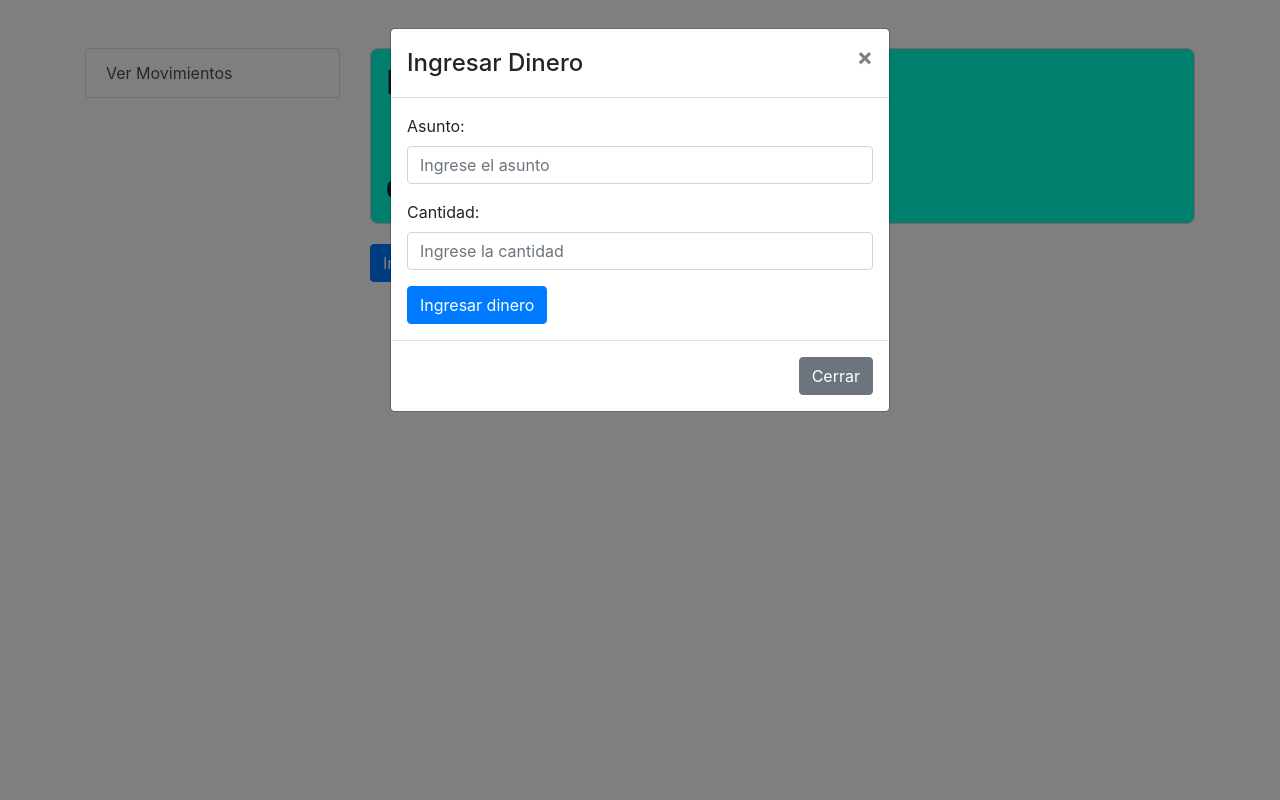
After one commit to ZazzaElItaliano/RaboBank, a PHP site: page /cajeroAutomatico.php in a window 1280 px wide, after a click on "Ingresar Dinero". The commit adds this page. Run offline with PHP 8.4, Linux system fonts and the light colour scheme; a user stored in the database is signed in; data that the repository does not hold is empty.

Commit message:
subo cuenta funcional meter/sacar dinero

```diff
--- /dev/null
+++ b/CSS/estilosCajero.css
@@ -0,0 +1,23 @@
+
+
+.saldo-container {
+    background-color: #00ffdd;
+    border: 1px solid #f5c6cb;
+    border-radius: 8px;
+    padding: 15px;
+    margin-bottom: 20px;
+}
+
+.saldo-text {
+    font-size: 24px;
+    font-weight: bold;
+    color: rgb(26, 29, 29);
+}
+
+.botones-container {
+    margin-bottom: 20px;
+}
+
+.titulo-saldo {
+    margin-bottom: 70px;
+}
--- /dev/null
+++ b/Consultas/mostrarSaldo.php
@@ -0,0 +1,16 @@
+<?php
+session_start();
+include("conexion.php");
+$dni = $_SESSION['dni'];
+
+
+
+$consultaSaldo="SELECT saldo FROM cuenta WHERE dni='$dni'";
+$ejecutar=mysqli_query($conexion, $consultaSaldo);
+$guardar=mysqli_fetch_assoc($ejecutar);
+$saldoUsuario=$guardar['saldo'];
+
+
+
+
+?>
--- /dev/null
+++ b/cajeroAutomatico.php
@@ -0,0 +1,115 @@
+
+<?php  include("Consultas/mostrarSaldo.php") ?>
+<!DOCTYPE html>
+<html lang="en">
+<head>
+    <meta charset="UTF-8">
+    <meta name="viewport" content="width=device-width, initial-scale=1.0">
+    <title>Banco</title>
+    <link rel="stylesheet" href="https://maxcdn.bootstrapcdn.com/bootstrap/4.5.2/css/bootstrap.min.css">
+    <link rel="stylesheet" href="CSS/estilosCajero.css">
+</head>
+<body>
+
+<div class="container mt-5">
+    <div class="row">
+        <!-- Menú lateral -->
+        <div class="col-md-3">
+            <div class="list-group">
+                <a href="#" class="list-group-item list-group-item-action">Ver Movimientos</a>
+            </div>
+        </div>
+
+        <!-- Contenido principal -->
+        <div class="col-md-9">
+            <div class="saldo-container">
+                <h2 class="titulo-saldo">Resumen del Saldo</h2>
+                <div class="saldo-text"> <?php echo number_format($saldoUsuario, 2);   ?>$</div>
+            </div>
+
+            <div class="botones-container">
+                <button class="btn btn-primary" data-toggle="modal" data-target="#ingresoModal">Ingresar Dinero</button>
+                <button type="button" class="btn btn-danger" data-toggle="modal" data-target="#retiroModal"> Retirar Dinero</button>
+            </div>
+        </div>
+    </div>
+</div>
+<!-- Modal para ingresar dinero -->
+<div class="modal" id="ingresoModal">
+    <div class="modal-dialog">
+        <div class="modal-content">
+
+            <!-- Modal Header -->
+            <div class="modal-header">
+                <h4 class="modal-title">Ingresar Dinero</h4>
+                <button type="button" class="close" data-dismiss="modal">&times;</button>
+            </div>
+
+            <!-- Modal Body -->
+            <div class="modal-body">
+                <form action="Consultas/meterDinero.php" method="post">
+
+                    <div class="form-group">
+                        <label for="asunto">Asunto:</label>
+                        <input type="text" class="form-control" id="asunto" placeholder="Ingrese el asunto">
+                    </div>
+
+                    <div class="form-group">
+                        <label for="cantidad">Cantidad:</label>
+                        <input type="number" class="form-control" id="cantidad" name="cantidad"   step="0.01" placeholder="Ingrese la cantidad">
+                    </div>
+
+
+
+                    <button type="submit" class="btn btn-primary">Ingresar dinero</button>
+                </form>
+            </div>
+
+            <!-- Modal Footer -->
+            <div class="modal-footer">
+                <button type="button" class="btn btn-secondary" data-dismiss="modal">Cerrar</button>
+            </div>
+
+        </div>
+    </div>
+</div>
+<!-- Modal para retirar dinero -->
+<div class="modal" id="retiroModal">
+    <div class="modal-dialog">
+        <div class="modal-content">
+            <!-- Cabecera del Modal -->
+            <div class="modal-header">
+                <h4 class="modal-title">Retirar Dinero</h4>
+                <button type="button" class="close" data-dismiss="modal">&times;</button>
+            </div>
+
+            <!-- Cuerpo del Modal -->
+            <div class="modal-body">
+                <form action="Consultas/sacarDinero.php" method="post">
+
+                    <div class="form-group">
+                        <label for="asuntoRetiro">Asunto:</label>
+                        <input type="text" class="form-control" id="asuntoRetiro" name="asuntoRetiro" required>
+                    </div>
+                    <div class="form-group">
+                        <label for="cantidadRetiro">Cantidad a Retirar:</label>
+                        <input type="number" class="form-control" id="cantidadRetiro" name="cantidadRetiro" step="0.01" required>
+                    </div>
+
+                    <button type="submit" class="btn btn-primary">Retirar Dinero</button>
+                </form>
+            </div>
+            <div class="modal-footer">
+                <button type="button" class="btn btn-secondary" data-dismiss="modal">Cerrar</button>
+            </div>
+        </div>
+    </div>
+</div>
+
+
+<script src="https://code.jquery.com/jquery-3.5.1.slim.min.js"></script>
+<script src="https://cdn.jsdelivr.net/npm/@popperjs/core@2.11.6/dist/umd/popper.min.js"></script>
+<script src="https://maxcdn.bootstrapcdn.com/bootstrap/4.5.2/js/bootstrap.min.js"></script>
+
+</body>
+</html>
--- a/home.php
+++ b/home.php
@@ -87,7 +87,7 @@ include("Consultas/noEvadirLogin.php");
              <a href="perfil.php"><ion-icon name="person-outline"></ion-icon></a>
             </li>
             <li  style="--i:1;--clr:#fee800;">
-            <a><ion-icon name="card-outline"></ion-icon></a>
+            <a href="cajeroAutomatico.php"><ion-icon name="card-outline"></ion-icon></a>
             </li>
             <li  style="--i:2;--clr:#04fc43;">
             <a><ion-icon name="chatbubbles-outline"></ion-icon></a>
```
Also changed, not shown: Consultas/accesoAdmin.php (added, +31 -0 lines), Consultas/datosUsuarios.php (added, +34 -0 lines), Consultas/mantenerSesionAdmin.php (added, +12 -0 lines), Consultas/meterDinero.php (added, +46 -0 lines), Consultas/sacarDinero.php (added, +37 -0 lines), banco.sql (+5 -5 lines), loginAdmin.php (+5 -5 lines), paginaAdmin.php (added, +16 -0 lines), fotos/imagen_6571ecfed1afc_dandy.jpg (added), mostrarMov.php (added).
